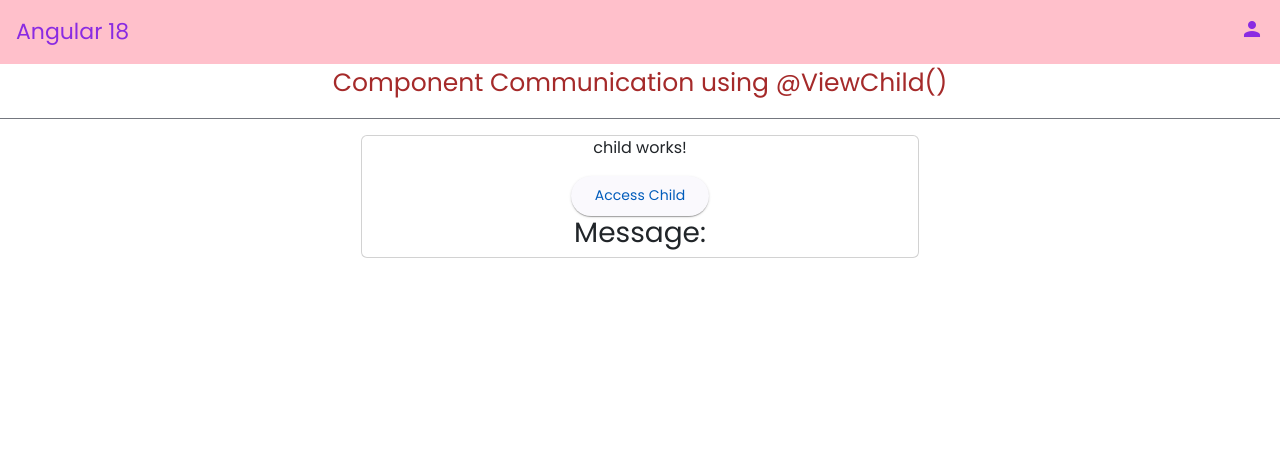
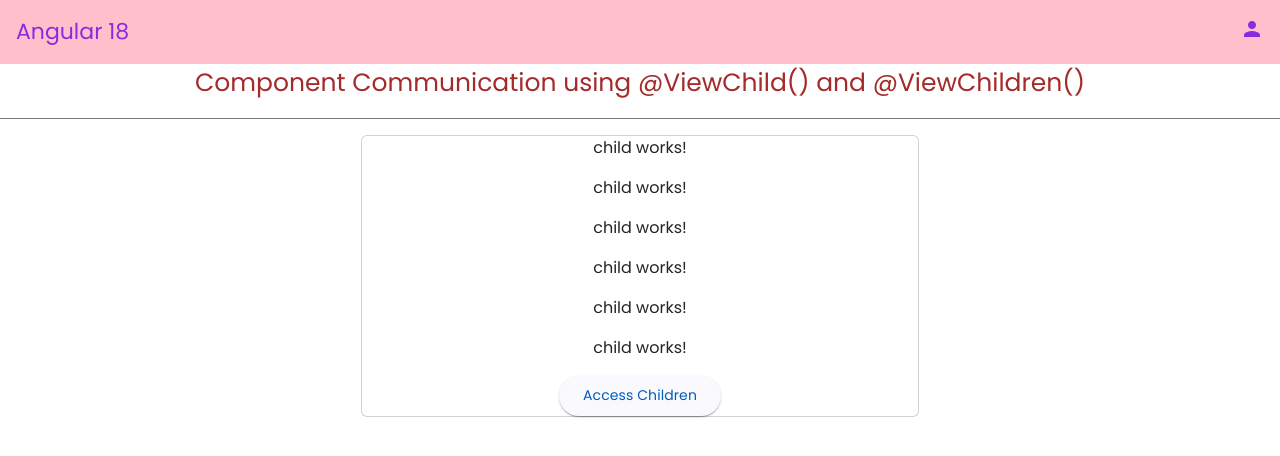
Before and after one commit to SatishKonduru/batch26Angular18Core, an Angular app: page / in a window 1280 px wide. Shown: the top 456 px of the page. Built offline with nearby package versions, Linux system fonts and the light colour scheme.

Commit message:
@ViewChildren()

```diff
--- a/src/app/components/parent/parent.component.html
+++ b/src/app/components/parent/parent.component.html
@@ -1,8 +1,25 @@
 <app-topic [topicName]="topic"></app-topic>
 <div class="container">
     <div class="card w-50 mt-3 h-50 justify-content-center align-items-center mx-auto">
-        <app-child></app-child>
+        <!-- <app-child></app-child>
         <button mat-raised-button (click)="accessChild()">Access Child</button>
-        <h3>Message: {{childMsg}}</h3>
+        <h3>Message: {{childMsg}}</h3> -->
+        <!-- <mat-form-field appearance="outline">
+            <mat-label>Address 1</mat-label>
+            <input matInput #address>
+        </mat-form-field>
+        <mat-form-field appearance="outline">
+            <mat-label>Address 1</mat-label>
+            <input matInput #address>
+        </mat-form-field> -->
+         <!-- <button mat-flat-button (click)="getAddress()">get Address</button> -->
+
+         <app-child></app-child>
+         <app-child></app-child>
+         <app-child></app-child>
+         <app-child></app-child>
+         <app-child></app-child>
+         <app-child></app-child>
+         <button mat-raised-button (click)="getChildren()">Access Children</button>
     </div>
 </div>
--- a/src/app/components/parent/parent.component.ts
+++ b/src/app/components/parent/parent.component.ts
@@ -1,25 +1,47 @@
-import { Component, ViewChild } from '@angular/core';
+import { Component, ElementRef, QueryList, ViewChild, ViewChildren } from '@angular/core';
 import { TopicComponent } from "../topic/topic.component";
 import { ChildComponent } from "../child/child.component";
 import {MatButtonModule} from '@angular/material/button';
 import { CommonModule } from '@angular/common';
+import {MatFormFieldModule} from '@angular/material/form-field';
+import {MatInputModule} from '@angular/material/input';
 
 @Component({
   selector: 'app-parent',
   standalone: true,
-  imports: [TopicComponent, ChildComponent, MatButtonModule, CommonModule],
+  imports: [TopicComponent, ChildComponent, MatButtonModule, CommonModule, MatFormFieldModule, MatInputModule],
   templateUrl: './parent.component.html',
   styleUrl: './parent.component.css'
 })
 export class ParentComponent {
-  topic = "Component Communication using @ViewChild()"
-  @ViewChild(ChildComponent) childComponent :  ChildComponent
+  topic = "Component Communication using @ViewChild() and @ViewChildren()"
+  // @ViewChild(ChildComponent) childComponent :  ChildComponent
+  // @ViewChild('address') addr : ElementRef
+
+@ViewChildren('address') address : QueryList<ElementRef>
+@ViewChildren(ChildComponent) childrenComponents : QueryList<ChildComponent>
 
   childMsg : any
 
   accessChild(){
-    console.log("Here I am trying to access property value from Child component")
-    alert(this.childComponent.childProperty)
-    this.childMsg = this.childComponent.childProperty
+    // console.log("Here I am trying to access property value from Child component")
+    // alert(this.childComponent.childProperty)
+    // this.childMsg = this.childComponent.childProperty
   }
+
+  getAddress(){
+  // console.log("Address: ", this.addr.nativeElement.value)
+   this.address.forEach((x, index) => {
+    console.log(`Address: ${index+1} = ${x.nativeElement.value}`)
+   })
+
+
+  }
+
+  getChildren(){
+    this.childrenComponents.forEach((child, index) => {
+      alert (`Child: ${index + 1 } ==> ${child.childProperty}`)
+    })
+  }
+
 }
```
